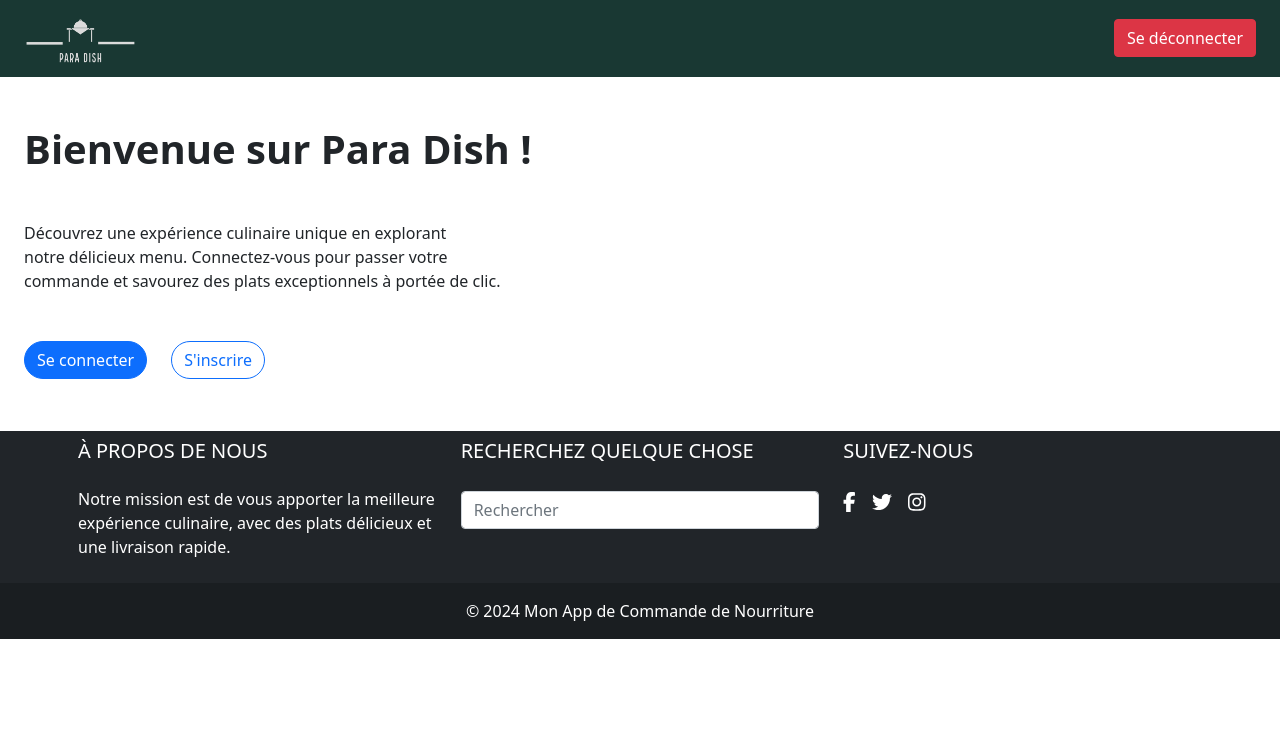
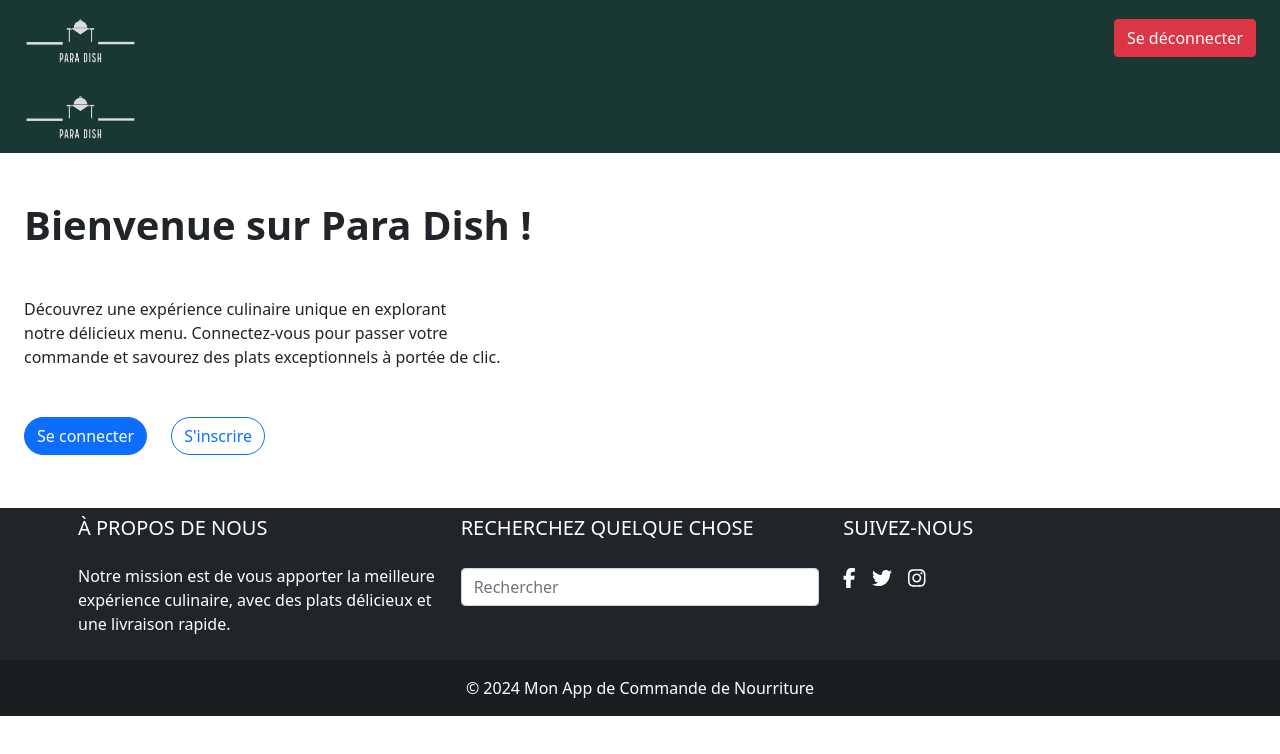
Before and after one commit to Food-orders-mgt2/frontend, a React (Vite) app: page / in a window 1280 px wide. Shown: the top 754 px of the page. Built offline with nearby package versions, Linux system fonts and the light colour scheme; no server answers.

Commit message:
feat: Update default page app

```diff
--- a/src/pages/Home.jsx
+++ b/src/pages/Home.jsx
@@ -1,12 +1,16 @@
 import React, { useContext } from 'react'
 import { UserContext } from "../context/userContext"
 import Footer from '../components/footer'
+import NavbarDefault from '../components/NavbarDefault'
 
 export default function Home() {
   const { toggleModals } = useContext(UserContext)
   return (
     <>
       <section>
+        <div>
+        <NavbarDefault/>
+        </div>
         <div className='ms-4   mt-5'><h1 className='fw-bold'>Bienvenue sur Para Dish !</h1></div>
         <div className='ms-4 mt-5'>
           <p>Découvrez une expérience culinaire unique en explorant
```
